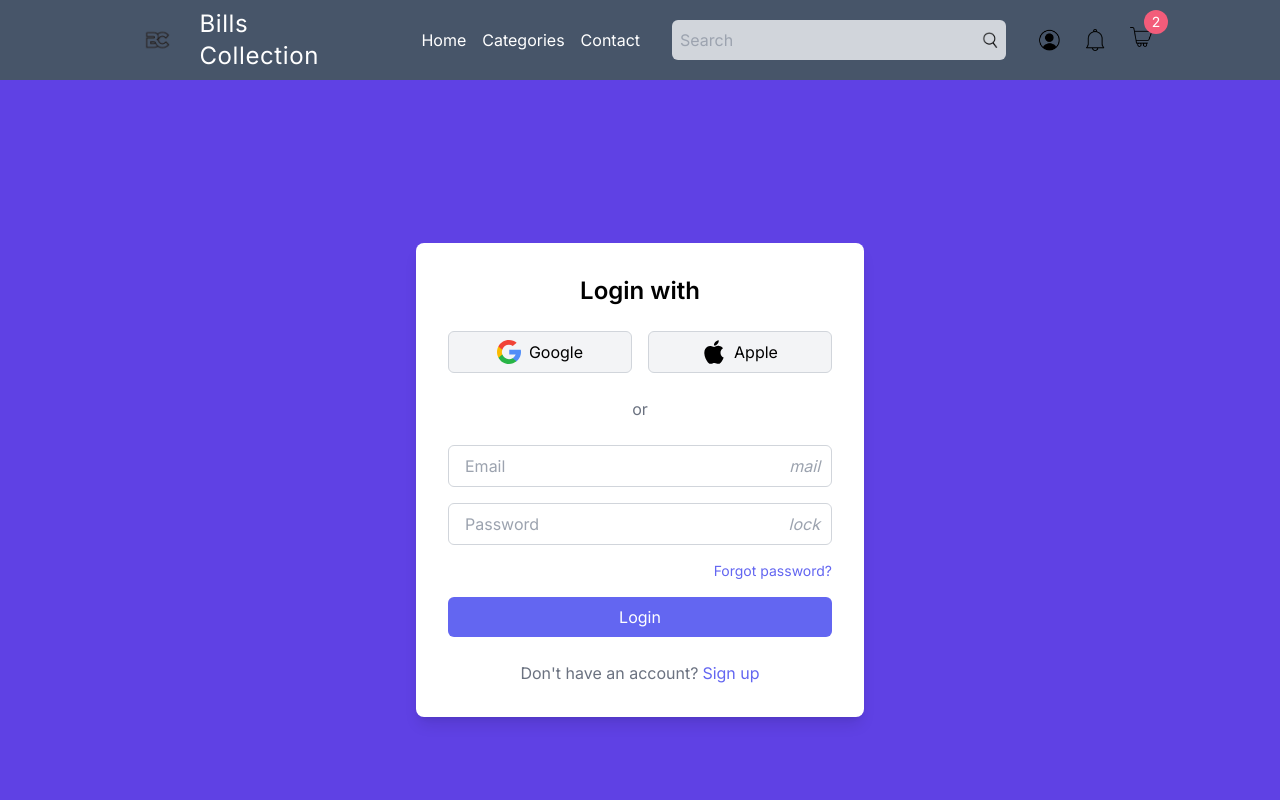
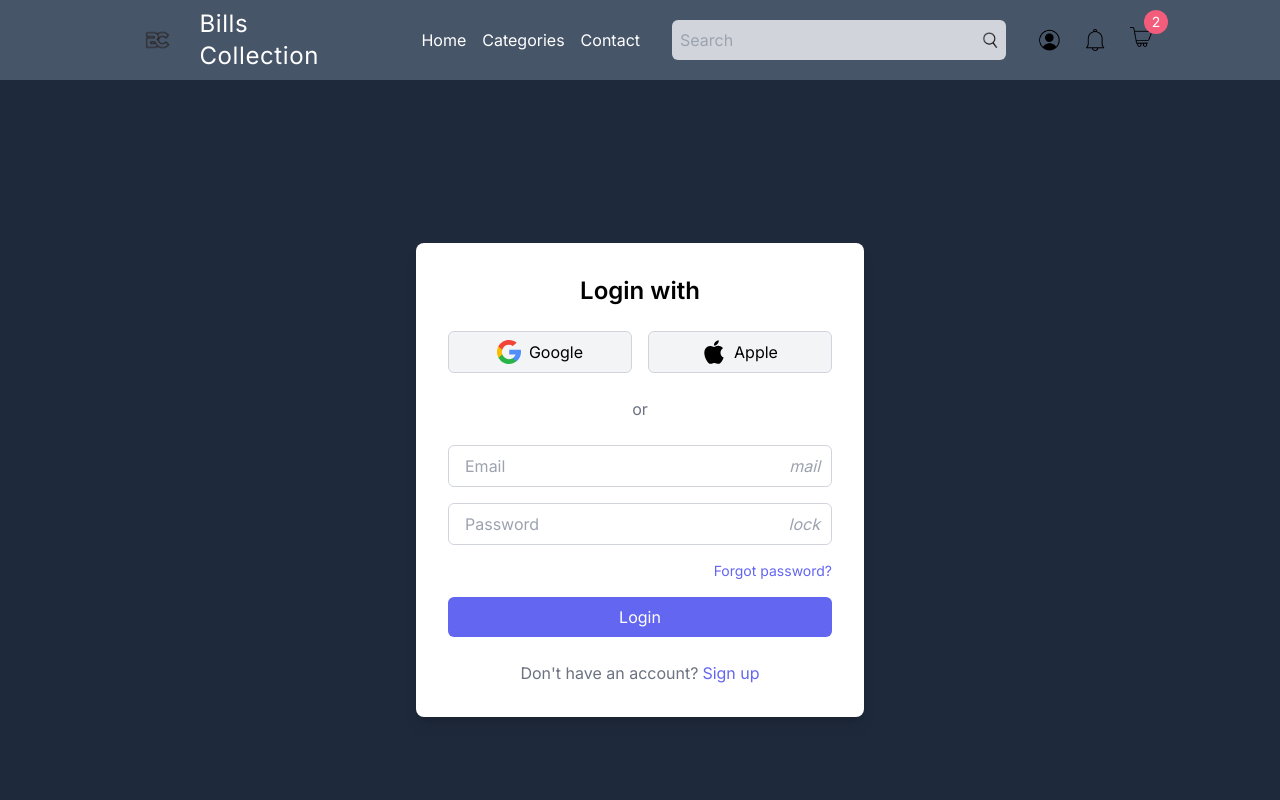
Before and after one commit to zammun/BillsCollection, a Next.js app: page /login in a window 1280 px wide. Shown: the top 800 px of the page. Built offline with nearby package versions, Linux system fonts and the light colour scheme.

Commit message:
Updated login

```diff
--- a/src/app/login/page.tsx
+++ b/src/app/login/page.tsx
@@ -1,6 +1,6 @@
 const LoginPage = () => {
     return (
-        <div className='flex items-center justify-center h-screen bg-[#5F41E4]'>
+        <div className='flex items-center justify-center h-screen bg-slate-800'>
             <div className='max-w-md w-full mx-auto bg-white p-8 rounded-lg shadow-lg'>
                 <h2 className='text-center text-2xl font-semibold mb-6'>Login with</h2>
                 <div className='flex gap-4 mb-6'>
```
